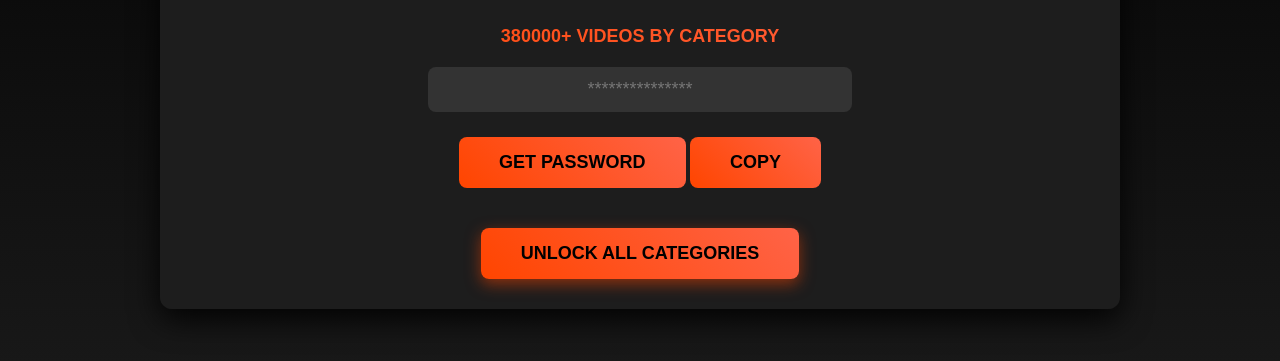
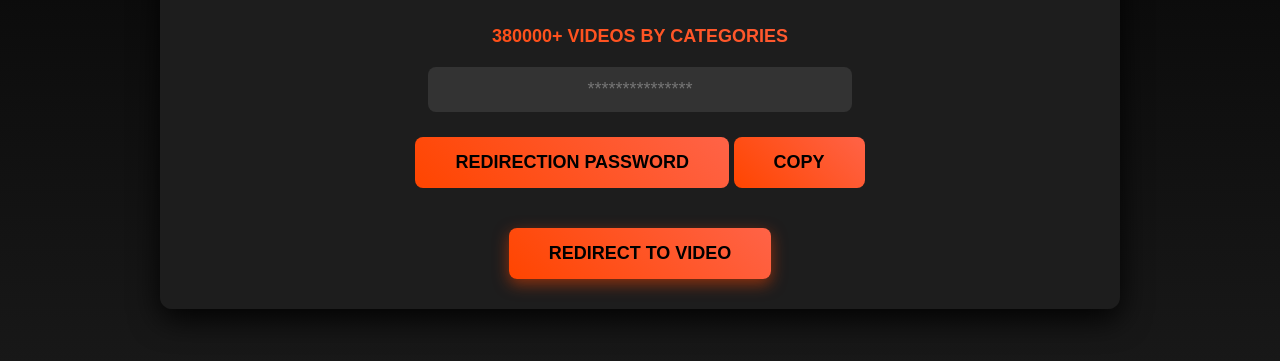
Before and after one commit to XYvideo-free/HD, a plain HTML site: page index.html in a window 1280 px wide. Shown: the part 373-734 px from the top of the page. Drawn offline with Linux system fonts and the light colour scheme.

Commit message:
Add files via upload

```diff
--- a/index.html
+++ b/index.html
@@ -146,63 +146,102 @@
     </div>
 
 <script>
-    // Переводы на разные языки
     const translations = {
-        "en": {
-            "sub-heading": "380000+ VIDEOS BY CATEGORY",
-            "password-placeholder": "***************",
-            "generate-password": "GET PASSWORD",
-            "copy-password": "COPY",
-            "password-copied": "Password copied!",
-            "cta-button": "UNLOCK ALL CATEGORIES"
-        },
         "ru": {
             "sub-heading": "380000+ ВИДЕО ПО КАТЕГОРИЯМ",
             "password-placeholder": "***************",
-            "generate-password": "ПОЛУЧИТЕ ПАРОЛЬ",
+            "generate-password": "ПАРОЛЬ ПЕРЕНАПРАВЛЕНИЯ",
             "copy-password": "КОПИРОВАТЬ",
             "password-copied": "Пароль скопирован!",
-            "cta-button": "РАЗБЛОКИРОВАТЬ ВСЕ КАТЕГОРИИ"
+            "cta-button": "ПЕРЕНАПРАВЛЕНИЕ НА ВИДЕО"
+        },
+        "en": {
+            "sub-heading": "380000+ VIDEOS BY CATEGORIES",
+            "password-placeholder": "***************",
+            "generate-password": "REDIRECTION PASSWORD",
+            "copy-password": "COPY",
+            "password-copied": "Password copied!",
+            "cta-button": "REDIRECT TO VIDEO"
         },
         "fr": {
-            "sub-heading": "380000+ VIDÉOS PAR CATÉGORIE",
+            "sub-heading": "380000+ VIDÉOS PAR CATÉGORIES",
             "password-placeholder": "***************",
-            "generate-password": "OBTENIR LE MOT DE PASSE",
+            "generate-password": "MOT DE PASSE DE REDIRECTION",
             "copy-password": "COPIER",
-            "password-copied": "Mot de passe copié!",
-            "cta-button": "DÉBLOQUER TOUTES LES CATÉGORIES"
+            "password-copied": "Mot de passe copié !",
+            "cta-button": "REDIRIGER VERS VIDEO"
         },
         "de": {
             "sub-heading": "380000+ VIDEOS NACH KATEGORIEN",
             "password-placeholder": "***************",
-            "generate-password": "PASSWORT ERHALTEN",
+            "generate-password": "WEITERLEITUNGS-PASSWORT",
             "copy-password": "KOPIEREN",
             "password-copied": "Passwort kopiert!",
-            "cta-button": "ALLES KATEGORIEN FREISCHALTEN"
+            "cta-button": "ZUR VIDEO-UMLEITUNG"
         },
         "it": {
             "sub-heading": "380000+ VIDEO PER CATEGORIA",
             "password-placeholder": "***************",
-            "generate-password": "OTTENERE LA PASSWORD",
+            "generate-password": "PASSWORD DI REDIREZIONAMENTO",
             "copy-password": "COPIA",
             "password-copied": "Password copiato!",
-            "cta-button": "SBLOCCARE TUTTE LE CATEGORIE"
+            "cta-button": "REINDIRIZZA AL VIDEO"
         },
         "es": {
-            "sub-heading": "380000+ VÍDEOS POR CATEGORÍAS",
+            "sub-heading": "380000+ VIDEOS POR CATEGORÍAS",
             "password-placeholder": "***************",
-            "generate-password": "OBTENER CONTRASEÑA",
+            "generate-password": "CONTRASEÑA DE REDIRECCIÓN",
             "copy-password": "COPIAR",
             "password-copied": "¡Contraseña copiada!",
-            "cta-button": "DESBLOQUEAR TODAS LAS CATEGORÍAS"
+            "cta-button": "REDIRECCIONAR A VIDEO"
         },
         "pt": {
             "sub-heading": "380000+ VÍDEOS POR CATEGORIAS",
             "password-placeholder": "***************",
-            "generate-password": "OBTER SENHA",
+            "generate-password": "SENHA DE REDIRECIONAMENTO",
             "copy-password": "COPIAR",
             "password-copied": "Senha copiada!",
-            "cta-button": "DESBLOQUEAR TODAS AS CATEGORIAS"
+            "cta-button": "REDIRECIONAR PARA VÍDEO"
+        },
+        "fi": {
+            "sub-heading": "380000+ VIDEOITA KATEGORIOITTAIN",
+            "password-placeholder": "***************",
+            "generate-password": "OHJELMAN SALASANA",
+            "copy-password": "KOPIOI",
+            "password-copied": "Salasana kopioitu!",
+            "cta-button": "SUUNTAA VIDEOON"
+        },
+        "il": {
+            "sub-heading": "380000+ וידאו לפי קטגוריות",
+            "password-placeholder": "***************",
+            "generate-password": "סיסמת הפניית",
+            "copy-password": "העתק",
+            "password-copied": "הסיסמה הועתקה!",
+            "cta-button": "הפנה לווידאו"
+        },
+        "nl": {
+            "sub-heading": "380000+ VIDEO'S PER CATEGORIE",
+            "password-placeholder": "***************",
+            "generate-password": "DOORVERWIJZINGSWACHTWOORD",
+            "copy-password": "KOPIEEREN",
+            "password-copied": "Wachtwoord gekopieerd!",
+            "cta-button": "DOORVERWIJZEN NAAR VIDEO"
+        },
+        "nz": {
+            "sub-heading": "380000+ VIDEOS BY CATEGORY",
+            "password-placeholder": "***************",
+            "generate-password": "REDIRECTION PASSWORD",
+            "copy-password": "COPY",
+            "password-copied": "Password copied!",
+            "cta-button": "REDIRECT TO VIDEO"
+        },
+        "sk": {
+            "sub-heading": "380000+ VIDEÁ PODĽA KATEGÓRIÍ",
+            "password-placeholder": "***************",
+            "generate-password": "HESLO PRE PRENOS",
+            "copy-password": "KOPÍROVAŤ",
+            "password-copied": "Heslo skopírované!",
+            "cta-button": "PRENOS NA VIDEO"
         }
     };
 
```
